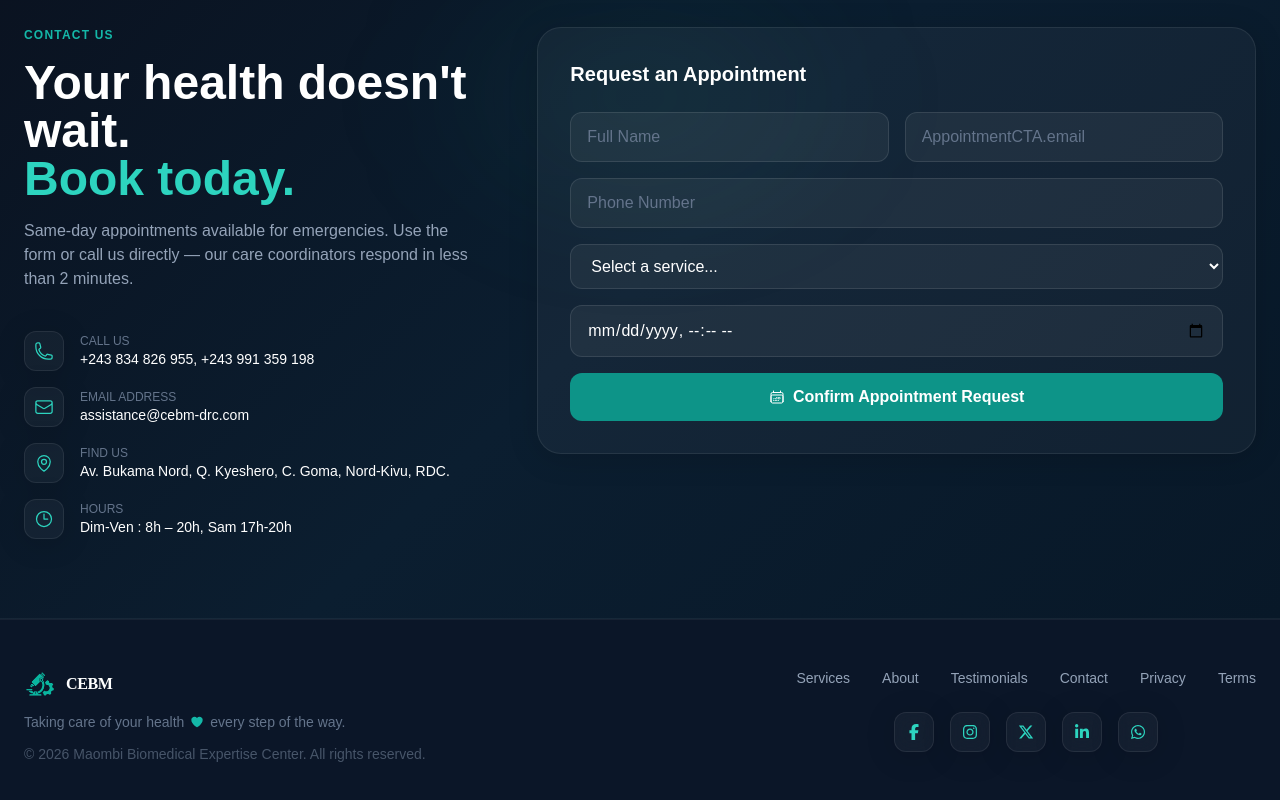
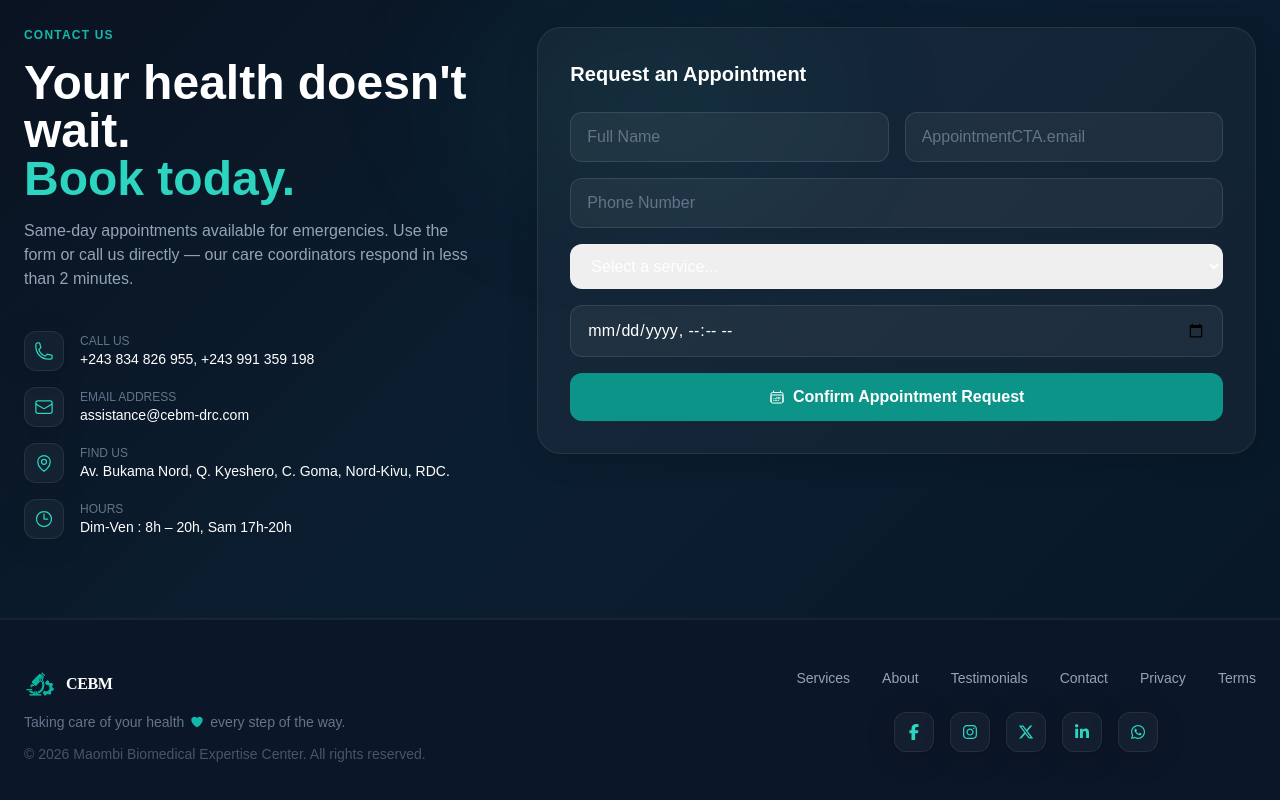
Before and after one commit to kasereka-michael/cbem_website, a Next.js app: page /en in a window 1280 px wide. Shown: the part 3206-4006 px from the top of the page. Built offline with nearby package versions, Linux system fonts and the light colour scheme.

Commit message:
chnaging bacground color of the select drop 3

```diff
--- a/src/app/[locale]/components/AppointmentCTA.tsx
+++ b/src/app/[locale]/components/AppointmentCTA.tsx
@@ -355,22 +355,22 @@ export default function AppointmentCTA() {
                                                         service: e.target.value
                                                     })
                                                 }
-                                                className="bg-white/5 border border-white/10 rounded-xl px-4 py-3 text-white outline-none focus:border-primary-500"
+                                                className="bg-white/6 border border-white/10 rounded-xl px-4 py-3 text-white outline-none focus:border-primary-500"
                                             >
-                                                <option value="" className="bg-[#0a7a70] text-white">
+                                                <option value="" className="bg-[#0B1E30] text-white">
                                                     {t('selectService')}
                                                 </option>
 
                                                 {/* CONSULTATION */}
                                                 <optgroup
                                                     label={t('services.consultation.label')}
-                                                    className="bg-[#0a7a70] text-white"
+                                                    className="bg-[#0B1E30] text-white"
                                                 >
                                                     {optionKeys('consultation').map((key) => (
                                                         <option
                                                             key={key}
                                                             value={`consultation_${key}`}
-                                                            className="bg-[#0a7a70] text-white"
+                                                            className="bg-[#0B1E30] text-white"
                                                         >
                                                             {t(`services.consultation.options.${key}`)}
                                                         </option>
@@ -412,7 +412,7 @@ export default function AppointmentCTA() {
                                                 {/* RECHERCHE */}
                                                 <option
                                                     value="recherche"
-                                                    className="bg-[#0a7a70] text-white"
+                                                    className="bg-[#0B1E30] text-white"
                                                 >
                                                     {t('services.recherche')}
                                                 </option>
```
